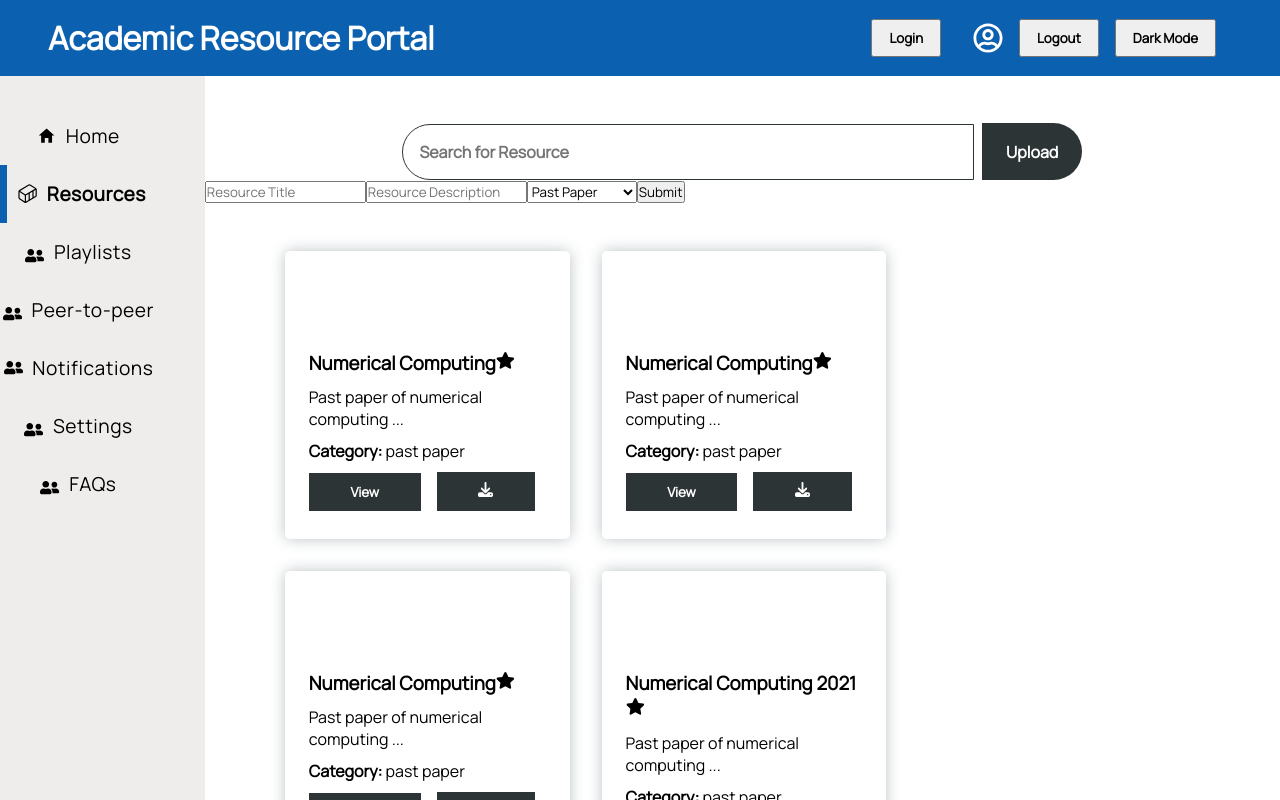
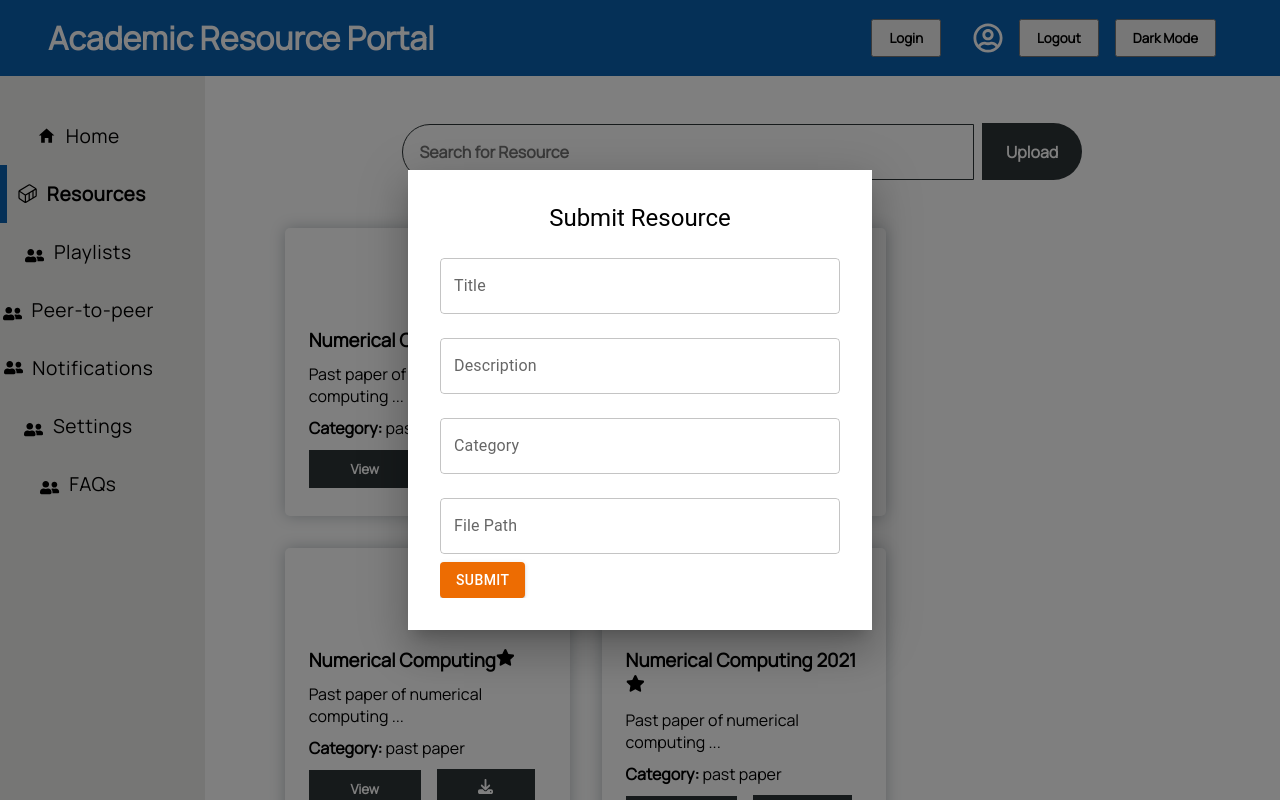
Before and after one commit to moazfarrukh/Academic-Resource-Management-Portal, a React (Create React App) app in the folder client/: page /resources in a window 1280 px wide. Both pictures are taken after a click on the button "Upload". Shown: the top 800 px of the page. Built offline with nearby package versions, Linux system fonts and the light colour scheme.

Commit message:
new modal

```diff
--- a/client/package.json
+++ b/client/package.json
@@ -3,6 +3,9 @@
   "version": "0.1.0",
   "private": true,
   "dependencies": {
+    "@emotion/react": "^11.11.4",
+    "@emotion/styled": "^11.11.5",
+    "@mui/material": "^5.15.16",
     "@testing-library/jest-dom": "^5.17.0",
     "@testing-library/react": "^13.4.0",
     "@testing-library/user-event": "^13.5.0",
@@ -15,6 +18,7 @@
     "react-dom": "^18.3.1",
     "react-icons": "^5.1.0",
     "react-jwt": "^1.2.1",
+    "react-modal": "^3.16.1",
     "react-router-dom": "^6.23.0",
     "react-scripts": "5.0.1",
     "web-vitals": "^2.1.4"
--- a/client/src/component/Resources/index.css
+++ b/client/src/component/Resources/index.css
@@ -282,3 +282,55 @@ section-dark {
     background-color: #bdc3c7;
     color: #2d3436;
 }
+
+.resource-modal {
+    position: absolute;
+    top: 50%;
+    left: 50%;
+    transform: translate(-50%, -50%);
+    background-color: #fff;
+    padding: 20px;
+    border-radius: 8px;
+    width: 400px;
+    max-width: 90%;
+    box-shadow: 0 0 10px rgba(0, 0, 0, 0.3);
+  }
+
+  .resource-modal-overlay {
+    background-color: rgba(0, 0, 0, 0.5);
+  }
+
+  .modal-title {
+    text-align: center;
+  }
+
+  .form-group {
+    margin-bottom: 15px;
+  }
+
+  .form-group label {
+    display: block;
+    font-weight: bold;
+  }
+
+  .form-group input {
+    width: 100%;
+    padding: 8px;
+    border: 1px solid #ccc;
+    border-radius: 4px;
+  }
+
+  .submit-button {
+    display: block;
+    width: 100%;
+    padding: 10px;
+    background-color: #007bff;
+    color: #fff;
+    border: none;
+    border-radius: 4px;
+    cursor: pointer;
+  }
+
+  .submit-button:hover {
+    background-color: #0056b3;
+  }
--- a/client/src/component/Resources/index.js
+++ b/client/src/component/Resources/index.js
@@ -7,6 +7,7 @@ import { NavLink } from "react-router-dom";
 import { FaStar } from "react-icons/fa";
 
 import ThemeContext from "../../contexts/themeContext";
+import ResourceModal from "./uploadResourceModal";
 
 function Resources() {
 
@@ -18,6 +19,21 @@ function Resources() {
     const [findResource, setFindResource] = useState('')
     const [uploadPageStatus, setUploadPageStatus] = useState(false)
     const {theme,setTheme} = useContext(ThemeContext);
+
+    const [isModalOpen, setIsModalOpen] = useState(false);
+
+    const handleOpenModal = () => {
+      setIsModalOpen(true);
+    };
+
+    const handleCloseModal = () => {
+      setIsModalOpen(false);
+    };
+
+    const handleSubmitResource = (formData) => {
+      console.log(formData);
+      handleCloseModal();
+    };
     const [resources, setResources] = useState([
         {
             id:1,
@@ -93,7 +109,6 @@ function Resources() {
     const handleBookmarkSign = ()=>{
         console.log("id")
     }
-
     return (
         <>
             <Navigation/>
@@ -101,22 +116,10 @@ function Resources() {
 
                 <div className={`resourceSearch-${theme}`}>
                     <input type="text" value={findResource} placeholder="Search for Resource" onChange={e=>setFindResource(e.target.value)}/>
-                    <button onClick={handleUploadButton} className={`uploadResourceBtn-${theme}`} >Upload</button>
+                    <button onClick={handleOpenModal} className={`uploadResourceBtn-${theme}`} >Upload</button>
                 </div>
 
-               { uploadPageStatus && <div className="uploadResourceContainer">
-                    <input type="text" placeholder="Resource Title"/>
-                    <input type="text" placeholder="Resource Description"/>
-                    <span className="submitBtns">
-                        <select id="category">
-                            <option value="Past Paper">Past Paper</option>
-                            <option value="Subject Notes">Subject Notes</option>
-                            <option value="Study Guide">Study Guide</option>
-                        </select>
-                        <button>Submit</button>
-                    </span>
-                </div>}
-
+                <ResourceModal isOpen={isModalOpen} onClose={handleCloseModal} onSubmit={handleSubmitResource} />
                 <div className={`cards-${theme}`}>{filteredResources.map(resource=>{
                     return(
                         <div className="card" key={resource.id}>
--- /dev/null
+++ b/client/src/component/Resources/uploadResourceModal.js
@@ -0,0 +1,75 @@
+import React, { useState } from 'react';
+import { Modal, Box, Typography, TextField, Button } from '@mui/material';
+
+const ResourceModal = ({ isOpen, onClose, onSubmit }) => {
+  const [formData, setFormData] = useState({
+    title: '',
+    description: '',
+    media: '',
+    category: '',
+    file_path: '',
+  });
+
+  const handleChange = (e) => {
+    const { name, value } = e.target;
+    setFormData((prevData) => ({
+      ...prevData,
+      [name]: value,
+    }));
+  };
+
+  const handleSubmit = (e) => {
+    e.preventDefault();
+    onSubmit(formData);
+  };
+
+  return (
+    <Modal open={isOpen} onClose={onClose} style={{ display: 'flex', alignItems: 'center', justifyContent: 'center' }}>
+      <Box sx={{ width: 400, bgcolor: 'background.paper', boxShadow: 24, p: 4 }}>
+        <Typography variant="h5" align="center" gutterBottom>
+          Submit Resource
+        </Typography>
+        <form onSubmit={handleSubmit}>
+          <TextField
+            fullWidth
+            margin="normal"
+            label="Title"
+            name="title"
+            value={formData.title}
+            onChange={handleChange}
+          />
+          <TextField
+            fullWidth
+            margin="normal"
+            label="Description"
+            name="description"
+            value={formData.description}
+            onChange={handleChange}
+          />
+
+          <TextField
+            fullWidth
+            margin="normal"
+            label="Category"
+            name="category"
+            value={formData.category}
+            onChange={handleChange}
+          />
+          <TextField
+            fullWidth
+            margin="normal"
+            label="File Path"
+            name="file_path"
+            value={formData.file_path}
+            onChange={handleChange}
+          />
+          <Button variant="contained" color="warning" type="submit">
+            Submit
+          </Button>
+        </form>
+      </Box>
+    </Modal>
+  );
+};
+
+export default ResourceModal;
```
Also changed, not shown: 1 other file (tests, documents, lock files or other folders).
